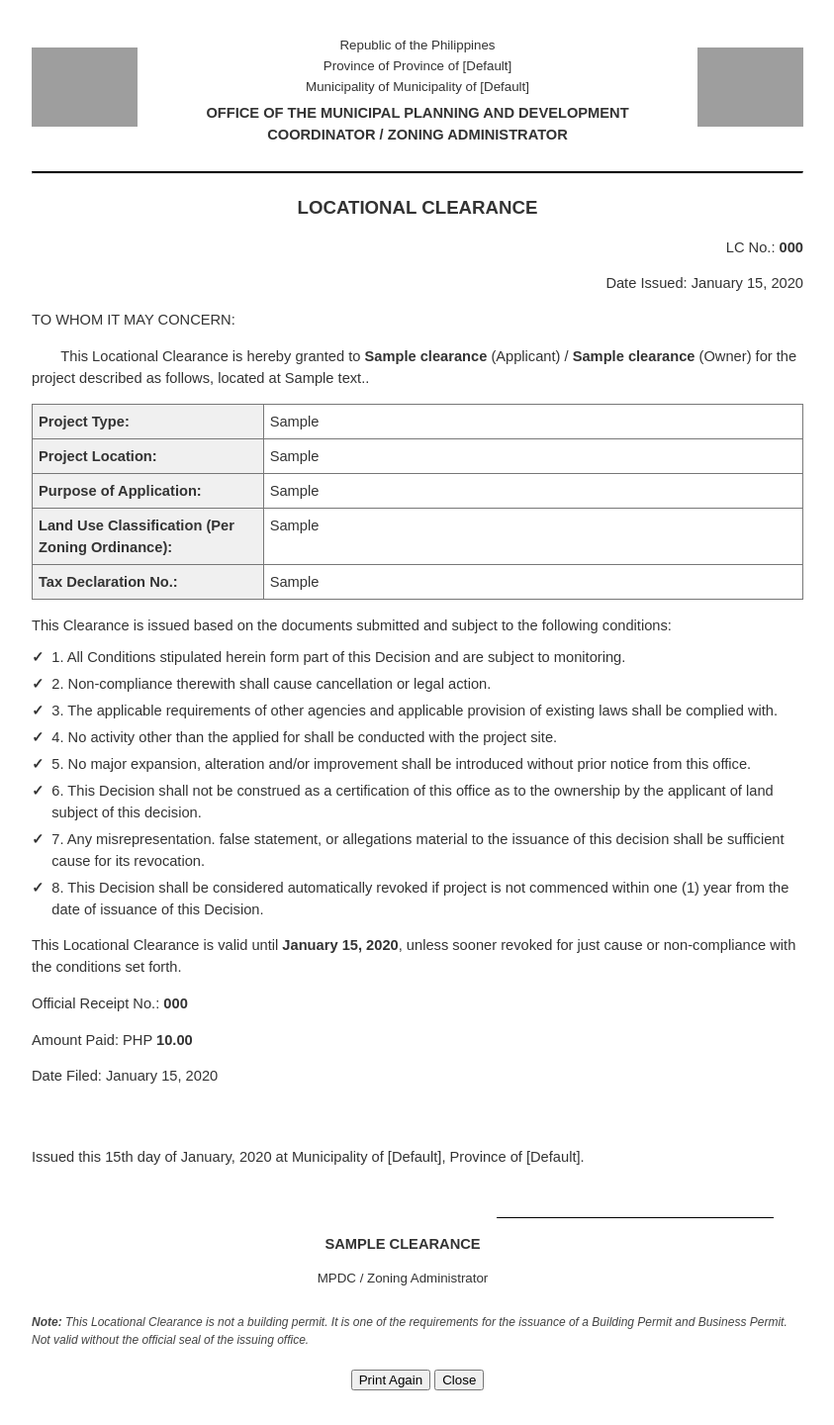
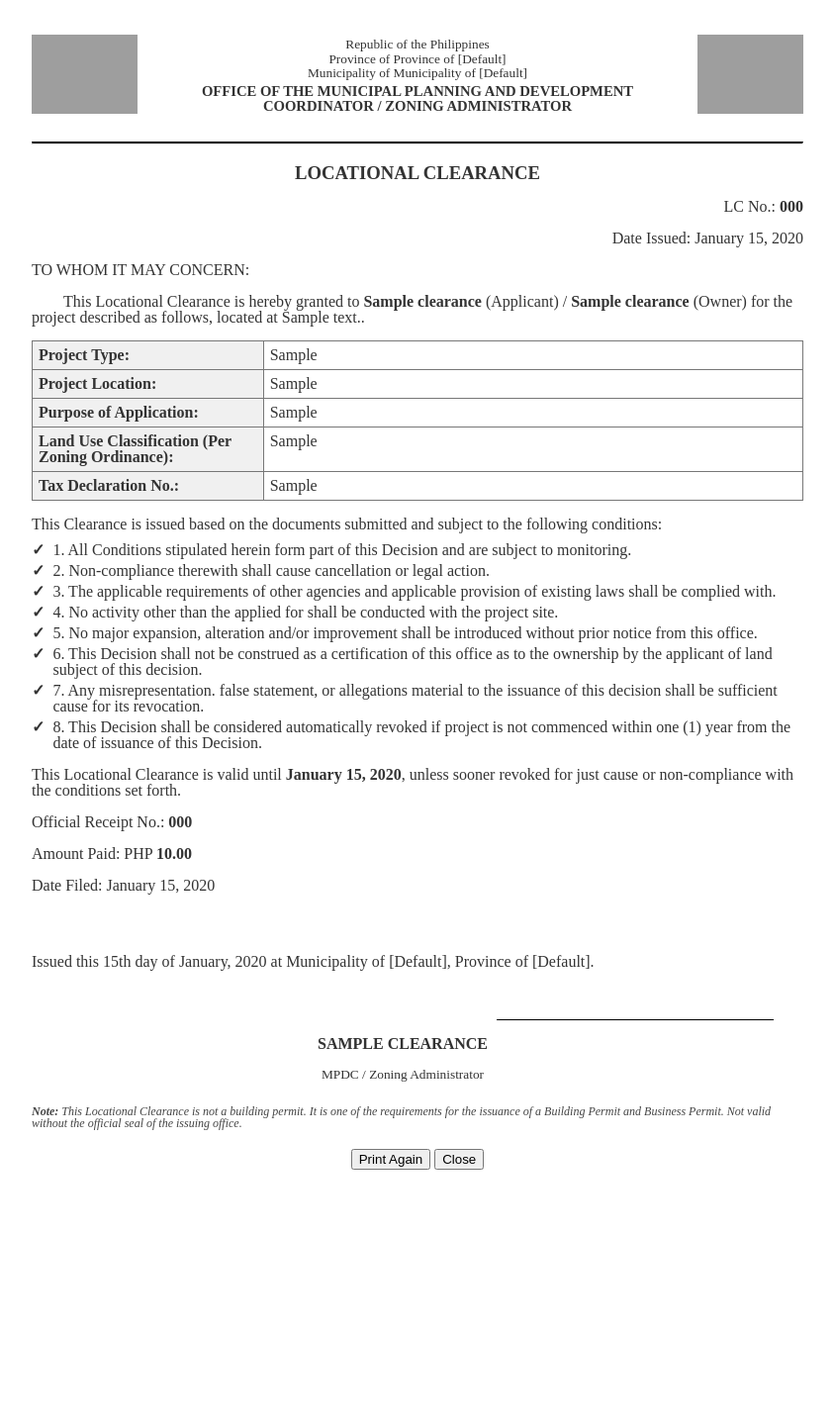
Before and after one commit to lxjaiji/zone, a PHP site: page /print_locational.php?id=1 in a window 1280 px wide. Shown: the whole page at 99% size, without its empty margins (218-1061 px from the left). After the commit the page ends 1182 px from the top, so only its background shows below. Run offline with PHP 8.4, Linux system fonts and the light colour scheme; a user stored in the database is signed in; data comes from the database, SQL or seed files in the repository; tables that the repository leaves empty hold one stand-in row (values such as "Sample post"); grey boxes are pictures that could not be loaded.

Commit message:
fix: Adjust print styling for Locational Clearance
- Updates the CSS in `print_locational.php` to use "Bookman Old Style" font at 12pt size.
- Sets the line-height to 1 for single spacing as requested.

```diff
--- a/print_locational.php
+++ b/print_locational.php
@@ -91,7 +91,13 @@ $condition_texts_print = [
     <meta charset="UTF-8">
     <title>Print Locational Clearance - <?php echo htmlspecialchars($clearance['clearance_number']); ?></title>
     <style>
-        body { font-family: Arial, sans-serif; margin: 20px; line-height: 1.5; color: #333; font-size: 11pt; } /* Typical print font size */
+        body {
+            font-family: "Bookman Old Style", serif;
+            margin: 20px;
+            line-height: 1;
+            color: #333;
+            font-size: 12pt;
+        }
         .print-container { width: 100%; max-width: 780px; /* Approx Letter/A4 width with margins */ margin: auto; padding: 15px; }
         h1, h2, h3 { text-align: center; margin-bottom: 15px; }
         h1 { font-size: 16pt; margin-bottom: 5px; }
```
